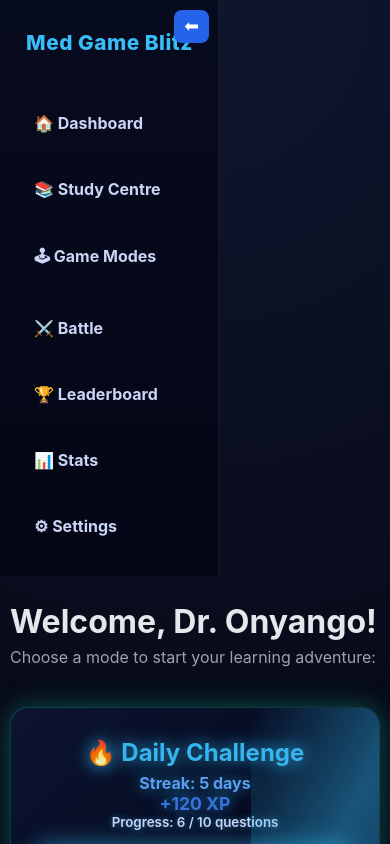
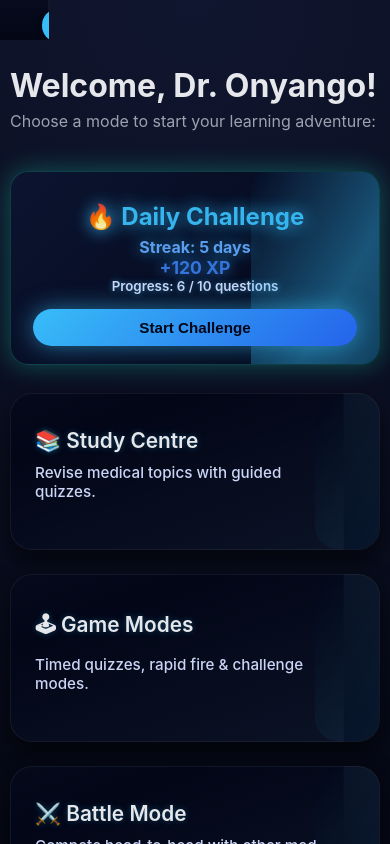
Before and after one commit to Onyango90/med-quiz-blitz, a React (Create React App) app: page /home in a window 390 px wide. Built offline with nearby package versions, Linux system fonts and the light colour scheme.

Commit message:
Make sidebar collapsible on mobile and fix landing page responsiveness

```diff
--- a/src/pages/HomeDashboard.css
+++ b/src/pages/HomeDashboard.css
@@ -981,3 +981,43 @@ body {
 .sidebar.collapsed h2 {
   display: none;
 }
+/* Collapsed sidebar */
+.sidebar.collapsed {
+  width: 50px; /* only show icons */
+}
+
+.sidebar.collapsed .nav-item {
+  font-size: 0; /* hide text */
+}
+
+.sidebar.collapsed h2 {
+  display: none;
+}
+
+/* Collapse button */
+.collapse-btn {
+  position: absolute;
+  top: 10px;
+  right: -20px;
+  cursor: pointer;
+  background: #38bdf8;
+  color: #020617;
+  border-radius: 50%;
+  padding: 5px;
+  font-weight: bold;
+  box-shadow: 0 2px 6px rgba(0,0,0,0.3);
+  transition: all 0.3s ease;
+}
+
+.collapse-btn:hover {
+  transform: scale(1.1);
+}
+
+/* Ensure main content adjusts when sidebar is collapsed */
+.home-dashboard .main-content {
+  transition: margin-left 0.3s ease;
+}
+
+.sidebar {
+  transition: width 0.3s ease;
+}
--- a/src/pages/HomeDashboard.jsx
+++ b/src/pages/HomeDashboard.jsx
@@ -1,24 +1,30 @@
 // src/pages/HomeDashboard.jsx
-import React, { useState } from "react";
+import React, { useState, useEffect } from "react";
 import { useNavigate } from "react-router-dom";
 import "./HomeDashboard.css";
 
 function HomeDashboard() {
   const navigate = useNavigate();
-  const [collapsed, setCollapsed] = useState(false);
+  const [isCollapsed, setIsCollapsed] = useState(false);
 
-  const toggleSidebar = () => setCollapsed(!collapsed);
+  // Collapse sidebar by default on small screens
+  useEffect(() => {
+    if (window.innerWidth < 768) {
+      setIsCollapsed(true);
+    }
+  }, []);
+
+  const toggleSidebar = () => {
+    setIsCollapsed(!isCollapsed);
+  };
 
   return (
     <div className="home-dashboard">
       {/* Sidebar */}
-      <div className={`sidebar ${collapsed ? "collapsed" : ""}`}>
-        <button className="collapse-btn" onClick={toggleSidebar}>
-          {collapsed ? "➤" : "⬅"} {/* Arrow changes on collapse */}
-        </button>
-
-        {!collapsed && (
-          <>
+      <div className={`sidebar ${isCollapsed ? "collapsed" : ""}`}>
+        <div className="collapse-btn" onClick={toggleSidebar}>
+          {isCollapsed ? "▶" : "◀"}
+        </div>
         <h2>Med Game Blitz</h2>
 
         <div className="nav-item" onClick={() => navigate("/")}>🏠 Dashboard</div>
@@ -28,8 +34,6 @@ function HomeDashboard() {
         <div className="nav-item" onClick={() => navigate("/leaderboard")}>🏆 Leaderboard</div>
         <div className="nav-item" onClick={() => navigate("/stats")}>📊 Stats</div>
         <div className="nav-item" onClick={() => navigate("/settings")}>⚙ Settings</div>
-          </>
-        )}
       </div>
 
       {/* Main Content */}
@@ -62,22 +66,27 @@ function HomeDashboard() {
             <h2>📚 Study Centre</h2>
             <p>Revise medical topics with guided quizzes.</p>
           </div>
+
           <div className="dashboard-card" onClick={() => navigate("/games-dashboard")}>
             <h2>🕹 Game Modes</h2>
             <p>Timed quizzes, rapid fire & challenge modes.</p>
           </div>
+
           <div className="dashboard-card" onClick={() => navigate("/battle")}>
             <h2>⚔️ Battle Mode</h2>
             <p>Compete head‑to‑head with other med students.</p>
           </div>
+
           <div className="dashboard-card" onClick={() => navigate("/leaderboard")}>
             <h2>🏆 Leaderboard</h2>
             <p>Track top performers and global rankings.</p>
           </div>
+
           <div className="dashboard-card" onClick={() => navigate("/stats")}>
             <h2>📊 Stats</h2>
             <p>Analyze your accuracy, speed & consistency.</p>
           </div>
+
           <div className="dashboard-card" onClick={() => navigate("/settings")}>
             <h2>⚙ Settings</h2>
             <p>Personalize themes, sounds & preferences.</p>
```
Lines whose indentation alone changed are shown as unchanged.
